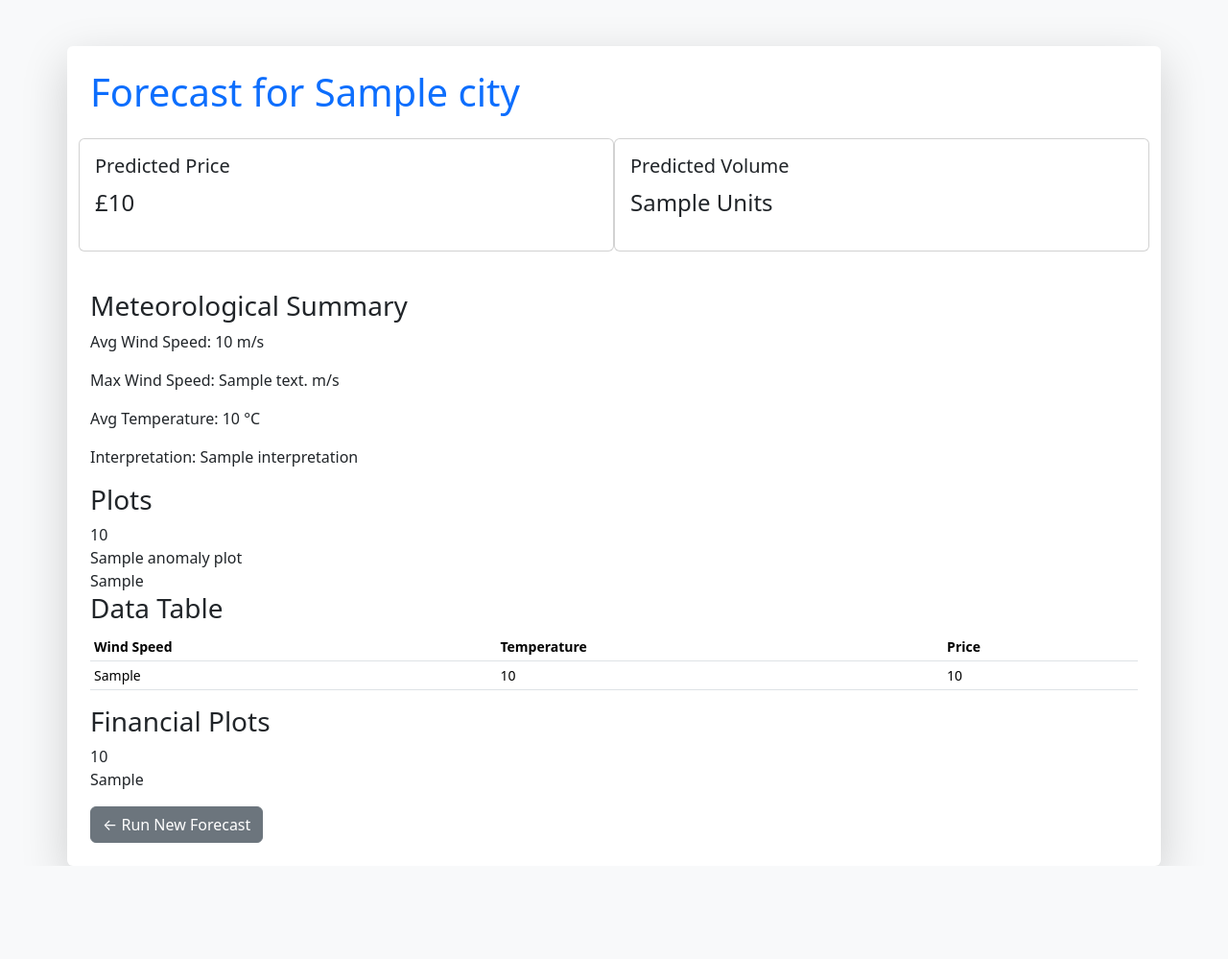
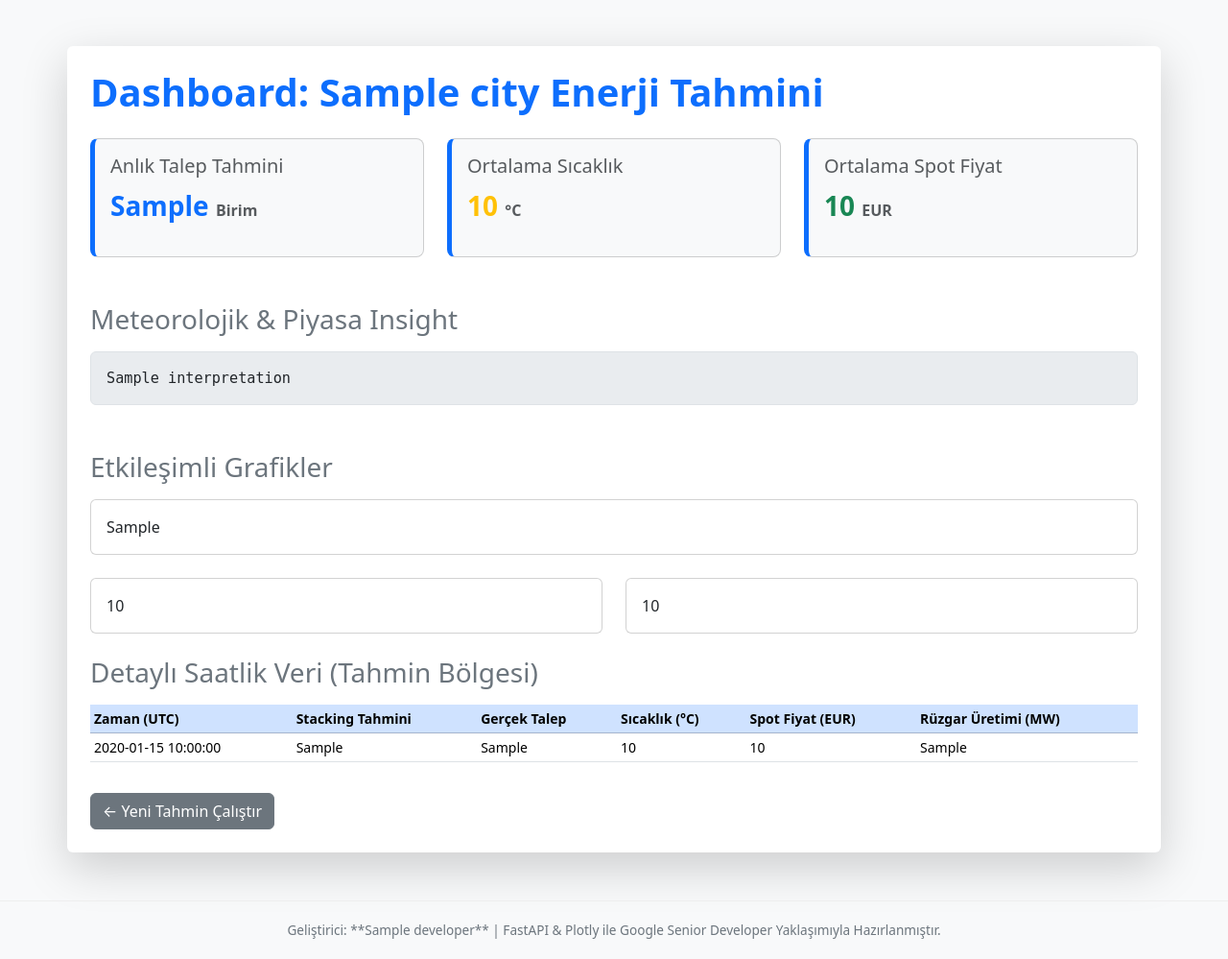
Before and after one commit to ngamzedeniz/energy-forecast-dashboard, a FastAPI app: template templates/result.html in a window 1280 px wide. Shown: the whole page at 96% size. Before the commit the page ends 902 px from the top, so only its background shows below. Run offline with FastAPI, Linux system fonts and the light colour scheme; the template is opened without the code that fills it: most values are stand-ins (such as "Sample title", 1, 10 or a date in 2020).

Commit message:
Update result.html

```diff
--- a/templates/result.html
+++ b/templates/result.html
@@ -1,60 +1,110 @@
 <!DOCTYPE html>
-<html>
+<html lang="tr">
 <head>
-    <title>Forecast Result: {{ ticker }}</title>
+    <meta charset="UTF-8">
+    <title>Tahmin Sonuçları: {{ city }}</title>
     <link href="https://cdn.jsdelivr.net/npm/bootstrap@5.3.3/dist/css/bootstrap.min.css" rel="stylesheet">
+    <style>
+        .footer {
+            margin-top: 50px;
+            padding: 20px 0;
+            border-top: 1px solid #eee;
+            color: #6c757d;
+            font-size: 0.85em;
+            text-align: center;
+        }
+        .card-stat {
+            background-color: #f8f9fa;
+            border-left: 5px solid #0d6efd;
+            border-radius: .5rem;
+        }
+        .insight-card {
+            white-space: pre-wrap; /* Yorumlama metnindeki newlines'ı korur */
+            font-family: monospace;
+            font-size: 0.95em;
+            background-color: #e9ecef;
+            border: 1px solid #dee2e6;
+        }
+    </style>
 </head>
 <body class="bg-light">
 <div class="container mt-5 p-4 bg-white rounded shadow-lg">
-    <h1 class="mb-4 text-primary">Forecast for {{ city }}</h1>
+    <h1 class="mb-4 text-primary fw-bold">Dashboard: {{ city }} Enerji Tahmini</h1>
 
-    <div class="row mb-4">
-        <div class="col-md-6 card p-3 mb-3">
-            <h5>Predicted Price</h5>
-            <p class="fs-4">£{{ predicted_price }}</p>
+    {% if error %}
+        <div class="alert alert-danger">{{ error }}</div>
+    {% else %}
+
+    <div class="row mb-5">
+        <div class="col-md-4">
+            <div class="card card-stat p-3 h-100">
+                <h5 class="text-muted">Anlık Talep Tahmini</h5>
+                <p class="fs-3 text-primary fw-bold">{{ predicted_demand }} <span class="text-muted fs-6">Birim</span></p>
             </div>
-        <div class="col-md-6 card p-3 mb-3">
-            <h5>Predicted Volume</h5>
-            <p class="fs-4">{{ predicted_volume }} Units</p>
+        </div>
+        <div class="col-md-4">
+            <div class="card card-stat p-3 h-100">
+                <h5 class="text-muted">Ortalama Sıcaklık</h5>
+                <p class="fs-3 fw-bold text-warning">{{ avg_temp }} <span class="text-muted fs-6">°C</span></p>
+            </div>
+        </div>
+        <div class="col-md-4">
+            <div class="card card-stat p-3 h-100">
+                <h5 class="text-muted">Ortalama Spot Fiyat</h5>
+                <p class="fs-3 fw-bold text-success">{{ avg_price }} <span class="text-muted fs-6">EUR</span></p>
+            </div>
         </div>
     </div>
 
-    <h3>Meteorological Summary</h3>
-    <p>Avg Wind Speed: {{ avg_wind_speed }} m/s</p>
-    <p>Max Wind Speed: {{ max_wind_text }} m/s</p>
-    <p>Avg Temperature: {{ norm_temp }} °C</p>
-    <p>Interpretation: {{ interpretation }}</p>
+    <h3 class="mb-3 text-secondary">Meteorolojik & Piyasa Insight</h3>
+    <div class="card p-3 mb-5 insight-card">
+        <p class="mb-0">{{ interpretation }}</p>
+    </div>
 
-    <h3>Plots</h3>
-    <div>{{ temp_plot | safe }}</div>
-    <div>{{ anomaly_plot | safe }}</div>
-    <div>{{ wind_plot | safe }}</div>
+    <h3 class="mb-3 text-secondary">Etkileşimli Grafikler</h3>
 
-    <h3>Data Table</h3>
+    <div class="card mb-4 p-3">{{ demand_plot | safe }}</div>
+
+    <div class="row">
+        <div class="col-md-6"><div class="card mb-4 p-3">{{ temp_plot | safe }}</div></div>
+        <div class="col-md-6"><div class="card mb-4 p-3">{{ wind_price_plot | safe }}</div></div>
+    </div>
+
+    <h3 class="mb-3 text-secondary">Detaylı Saatlik Veri (Tahmin Bölgesi)</h3>
+    <div class="table-responsive">
         <table class="table table-sm table-hover small">
-        <thead>
+            <thead class="table-primary">
             <tr>
-            <th>Wind Speed</th>
-            <th>Temperature</th>
-            <th>Price</th>
+                <th>Zaman (UTC)</th>
+                <th>Stacking Tahmini</th>
+                <th>Gerçek Talep</th>
+                <th>Sıcaklık (°C)</th>
+                <th>Spot Fiyat (EUR)</th>
+                <th>Rüzgar Üretimi (MW)</th>
             </tr>
             </thead>
             <tbody>
-        {% for row in detailed_table_data %}
+            {% for row in table_rows %}
             <tr>
-            <td>{{ row.wind_speed }}</td>
-            <td>{{ row.temperature }}</td>
-            <td>{{ row.price }}</td>
+                <td>{{ row.Time }}</td>
+                <td>{{ row.Final_Stacking_Prediction }}</td>
+                <td>{{ row.Target_Actual }}</td>
+                <td>{{ row.Simulated_Temp_C }}</td>
+                <td>{{ row.SpotPrice_EUR }}</td>
+                <td>{{ row.WindGen_MW }}</td>
             </tr>
             {% endfor %}
             </tbody>
         </table>
+    </div>
+    {% endif %}
 
-    <h3>Financial Plots</h3>
-    <div>{{ price_plot | safe }}</div>
-    <div>{{ volume_plot | safe }}</div>
+    <a href="/" class="btn btn-secondary mt-3">← Yeni Tahmin Çalıştır</a>
+</div>
 
-    <a href="/" class="btn btn-secondary mt-3">← Run New Forecast</a>
+<div class="footer">
+    Geliştirici: **{{ developer }}** | FastAPI & Plotly ile Google Senior Developer Yaklaşımıyla Hazırlanmıştır.
 </div>
+
 </body>
 </html>
```
Lines whose indentation alone changed are shown as unchanged.
